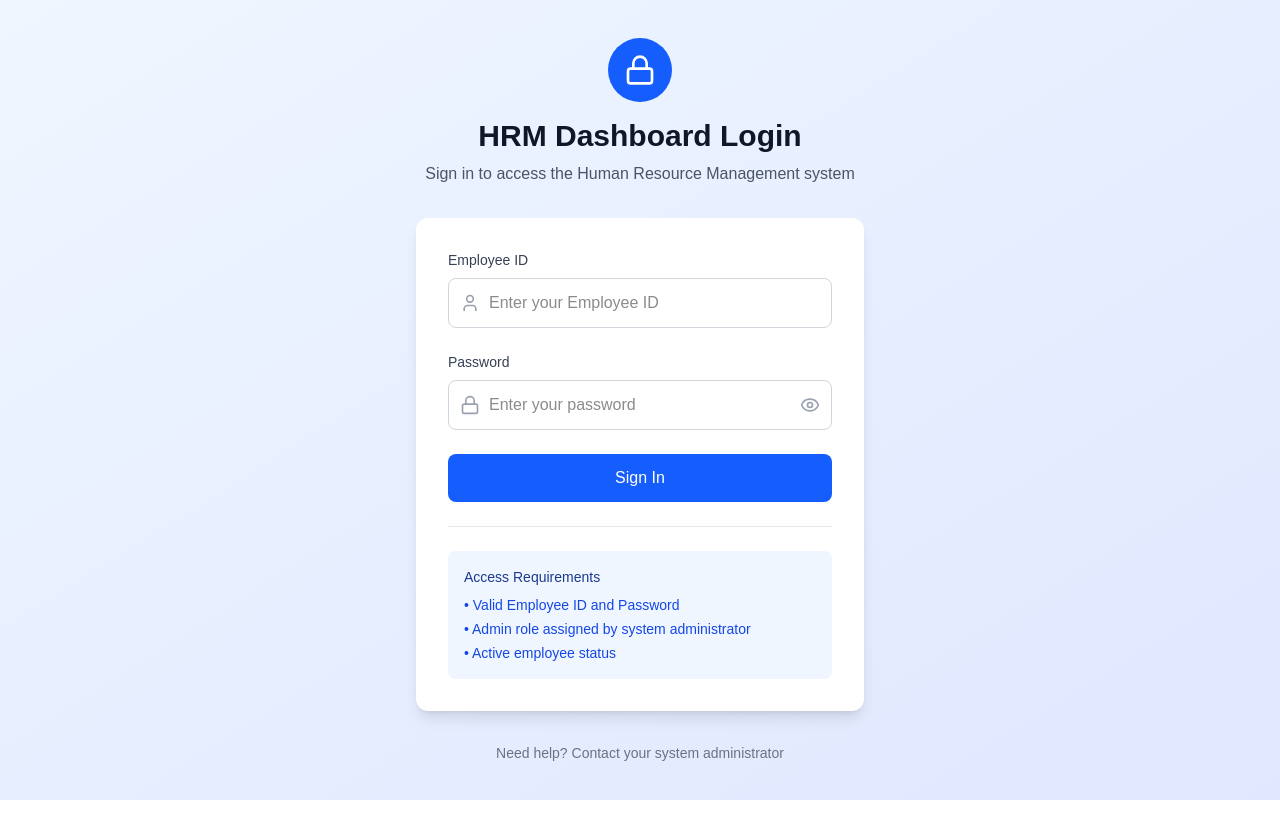
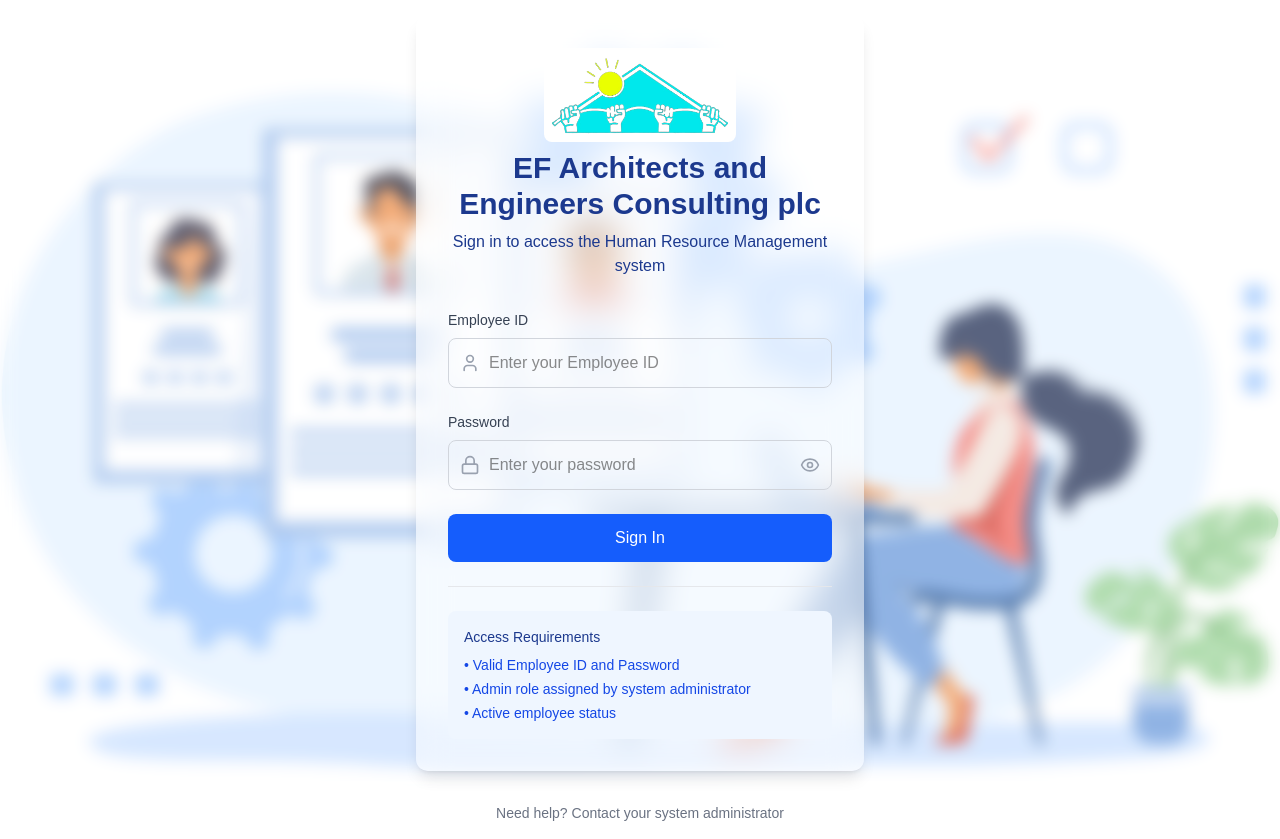
Before and after one commit to elia-nu/geo, a Next.js app: page /login in a window 1280 px wide. Before the commit the page ends 800 px from the top, so only its background shows below. Built offline with nearby package versions, Linux system fonts and the light colour scheme.

Commit message:
login update

```diff
--- a/app/employee-login/page.js
+++ b/app/employee-login/page.js
@@ -84,23 +84,35 @@
   };
 
   return (
-    <div className="min-h-screen bg-gradient-to-br from-blue-50 to-purple-50 flex items-center justify-center p-4">
+    <div
+      className="min-h-screen bg-gradient-to-br from-blue-50 to-purple-50 flex items-center justify-center p-4"
+      style={{
+        background: "url('/4565.jpg') no-repeat center center fixed",
+        backgroundSize: "cover ",
+      }}
+    >
+      <div className="absolute inset-0 bg-white/20 backdrop-blur-sm"></div>
       <div className="max-w-md w-full">
         {/* Header */}
-        <div className="text-center mb-8">
-          <div className="w-16 h-16 bg-gradient-to-r from-blue-600 to-purple-600 rounded-full flex items-center justify-center mx-auto mb-4">
-            <User className="w-8 h-8 text-white" />
-          </div>
-          <h1 className="text-2xl font-bold text-gray-900 mb-2">
-            Employee Login
-          </h1>
-          <p className="text-gray-600">
-            Access your attendance and document submission
-          </p>
-        </div>
 
         {/* Login Form */}
-        <div className="bg-white rounded-xl shadow-lg p-8">
+        <div className="bg-white/50 rounded-xl shadow-lg p-8 backdrop-blur-lg">
+          <div className="text-center mb-8">
+            <div className="flex items-center justify-center">
+              <img
+                src="/newlogo.png"
+                alt="Logo"
+                className="w-48 bg-white p-2 rounded-lg"
+              />
+            </div>
+            <h1 className="text-3xl font-bold text-blue-900 my-2 ">
+              EF Architects and Engineers Consulting plc
+            </h1>
+            <p className="text-blue-900">
+              Access your attendance and document submission
+            </p>
+          </div>
+
           <form onSubmit={handleSubmit} className="space-y-6">
             {/* Message Display */}
             {message && (
--- a/app/login/page.js
+++ b/app/login/page.js
@@ -2,6 +2,7 @@
 import React, { useState } from "react";
 import { useRouter } from "next/navigation";
 import { Eye, EyeOff, Lock, User } from "lucide-react";
+import Image from "next/image";
 
 export default function LoginPage() {
   const [formData, setFormData] = useState({
@@ -64,23 +65,37 @@
   };
 
   return (
-    <div className="min-h-screen bg-gradient-to-br from-blue-50 to-indigo-100 flex items-center justify-center p-4">
+    <div
+      className="min-h-screen bg-gradient-to-br from-blue-50 to-indigo-100 flex items-center justify-center p-4"
+      style={{
+        background: "url('/4565.jpg') no-repeat center center fixed",
+        backgroundSize: "cover ",
+      }}
+    >
+      <div className="absolute inset-0 bg-white/20 backdrop-blur-sm"></div>
       <div className="max-w-md w-full">
         {/* Header */}
-        <div className="text-center mb-8">
-          <div className="mx-auto w-16 h-16 bg-blue-600 rounded-full flex items-center justify-center mb-4">
-            <Lock className="w-8 h-8 text-white" />
-          </div>
-          <h1 className="text-3xl font-bold text-gray-900 mb-2">
-            HRM Dashboard Login
-          </h1>
-          <p className="text-gray-600">
-            Sign in to access the Human Resource Management system
-          </p>
-        </div>
 
         {/* Login Form */}
-        <div className="bg-white rounded-xl shadow-lg p-8">
+        <div className="bg-white/50 rounded-xl shadow-lg p-8 backdrop-blur-lg">
+          <div className="text-center mb-8">
+            {/*<div className="mx-auto w-16 h-16 bg-blue-600 rounded-full flex items-center justify-center mb-4">
+              <Lock className="w-8 h-8 text-white" />
+            </div>*/}
+            <div className="flex items-center justify-center">
+              <img
+                src="/newlogo.png"
+                alt="Logo"
+                className="w-48 bg-white p-2 rounded-lg"
+              />
+            </div>
+            <h1 className="text-3xl font-bold text-blue-900 my-2 ">
+              EF Architects and Engineers Consulting plc
+            </h1>
+            <p className="text-blue-900">
+              Sign in to access the Human Resource Management system
+            </p>
+          </div>
           <form onSubmit={handleSubmit} className="space-y-6">
             {/* Employee ID Field */}
             <div>
```
Also changed, not shown: public/4565.jpg (added), public/newlogo.png (added).
